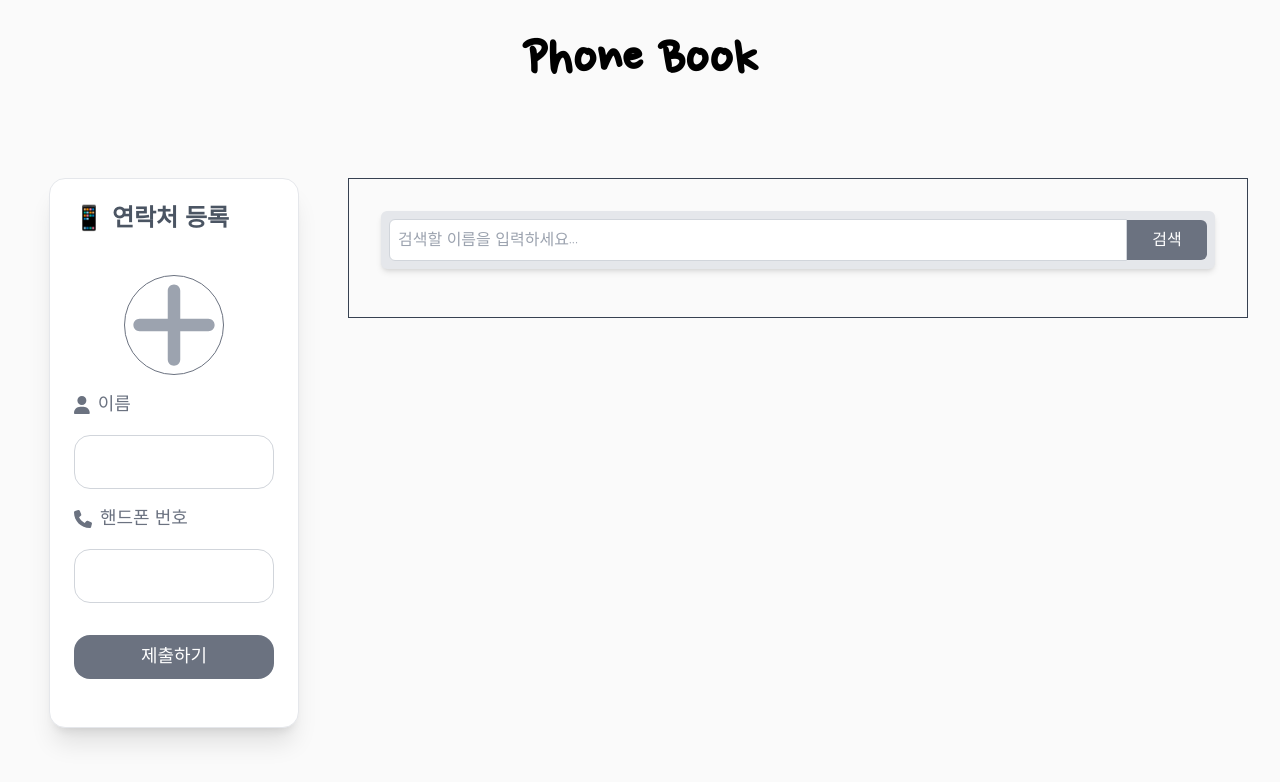
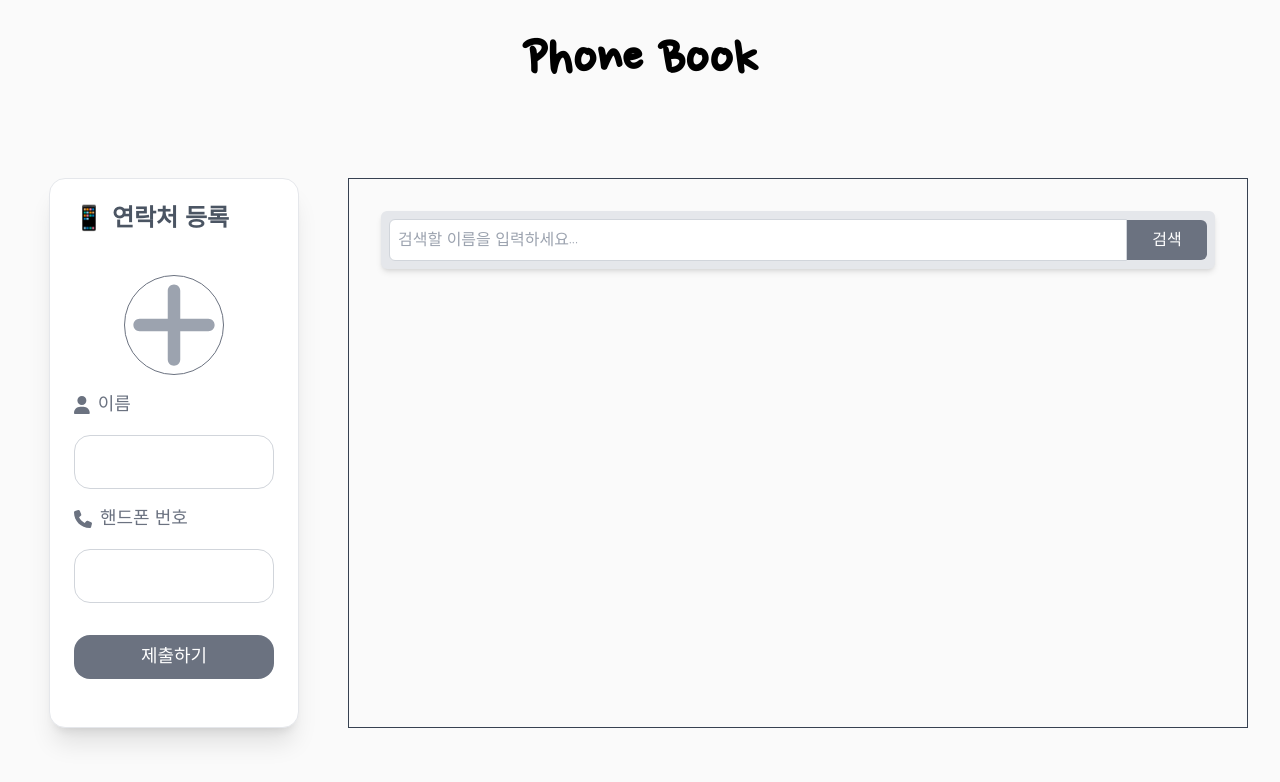
Before and after one commit to HyungJun-Yoo/redux-phone-book, a React (Vite) app: page / in a window 1280 px wide. Shown: the top 782 px of the page. Built offline with nearby package versions, Linux system fonts and the light colour scheme.

Commit message:
feat: 중복 제거

```diff
--- a/src/App.jsx
+++ b/src/App.jsx
@@ -14,7 +14,7 @@ function App() {
         <div className='flex justify-center flex-grow'>
           <ContactForm />
         </div>
-        <div className='flex justify-center border border-gray-700 p-8 w-[400px] lg:w-[700px] xl:w-[900px] 2xl:w-[1100px]'>
+        <div className='flex justify-center border border-gray-700 p-8 w-[400px] lg:w-[700px] xl:w-[900px] 2xl:w-[1100px] min-h-[550px]'>
           <ContactList />
         </div>
       </div>
--- a/src/component/ContactItem.jsx
+++ b/src/component/ContactItem.jsx
@@ -1,4 +1,4 @@
-import React from 'react'
+import React, { useEffect } from 'react'
 import person from '/src/assets/person.jpg'
 import { FontAwesomeIcon } from '@fortawesome/react-fontawesome'
 import { faTimes } from '@fortawesome/free-solid-svg-icons'
--- a/src/component/ContactList.jsx
+++ b/src/component/ContactList.jsx
@@ -18,6 +18,10 @@ const ContactList = () => {
     }
   }, [keyword, contactList])
 
+  useEffect(() => {
+    console.log(contactList)
+  }, [contactList])
+
   return (
     <div className='w-full flex flex-col items-center'>
       <SearchBox />
@@ -25,7 +29,7 @@ const ContactList = () => {
         {filteredList.length > 0 &&
           filteredList.map((contact, index) => (
             <ContactItem
-              key={contact.phoneNumber}
+              key={`${contact.phoneNumber}-${index}`}
               name={contact.name}
               phoneNumber={contact.phoneNumber}
               image={contact.image}
```
